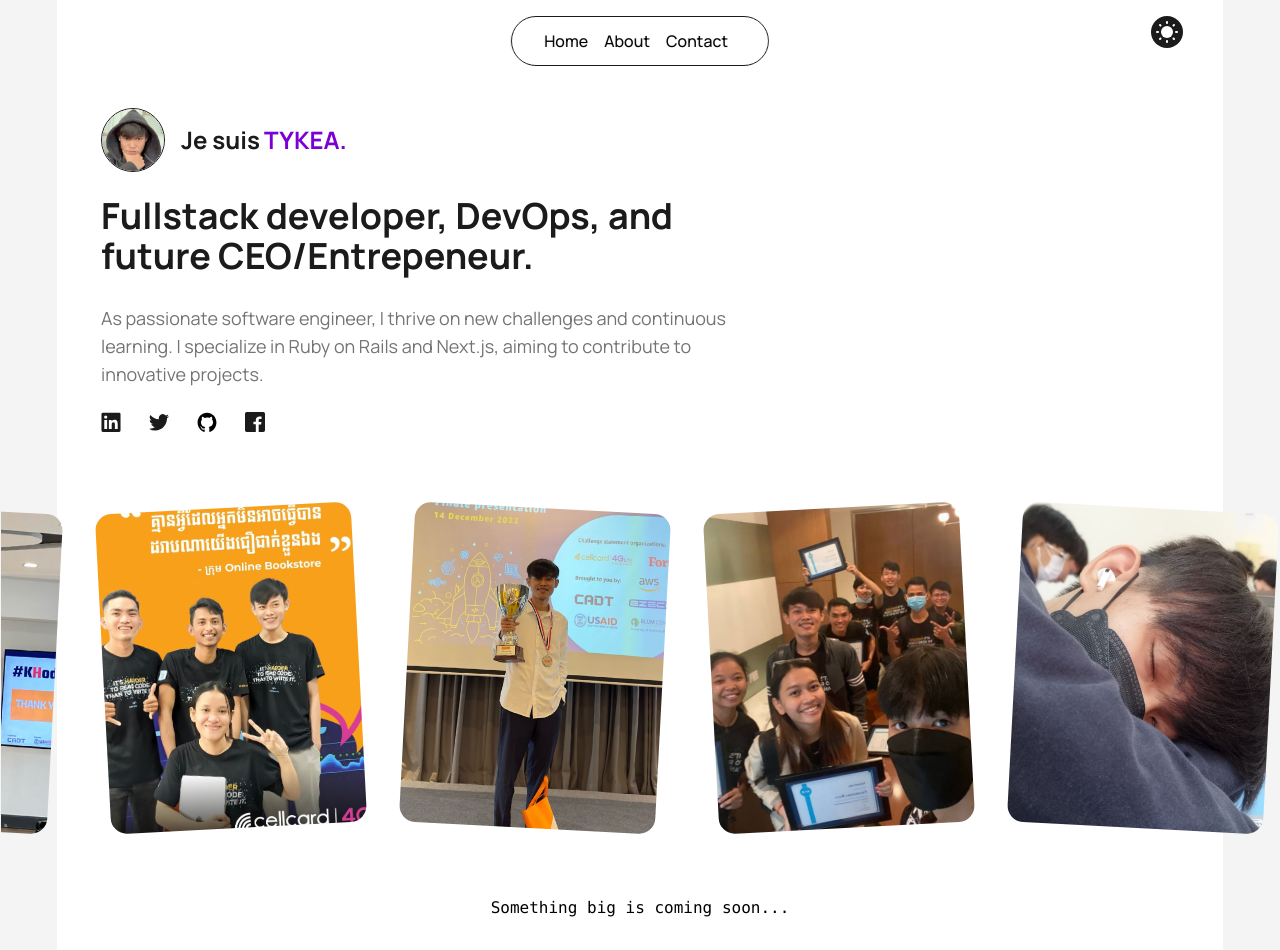
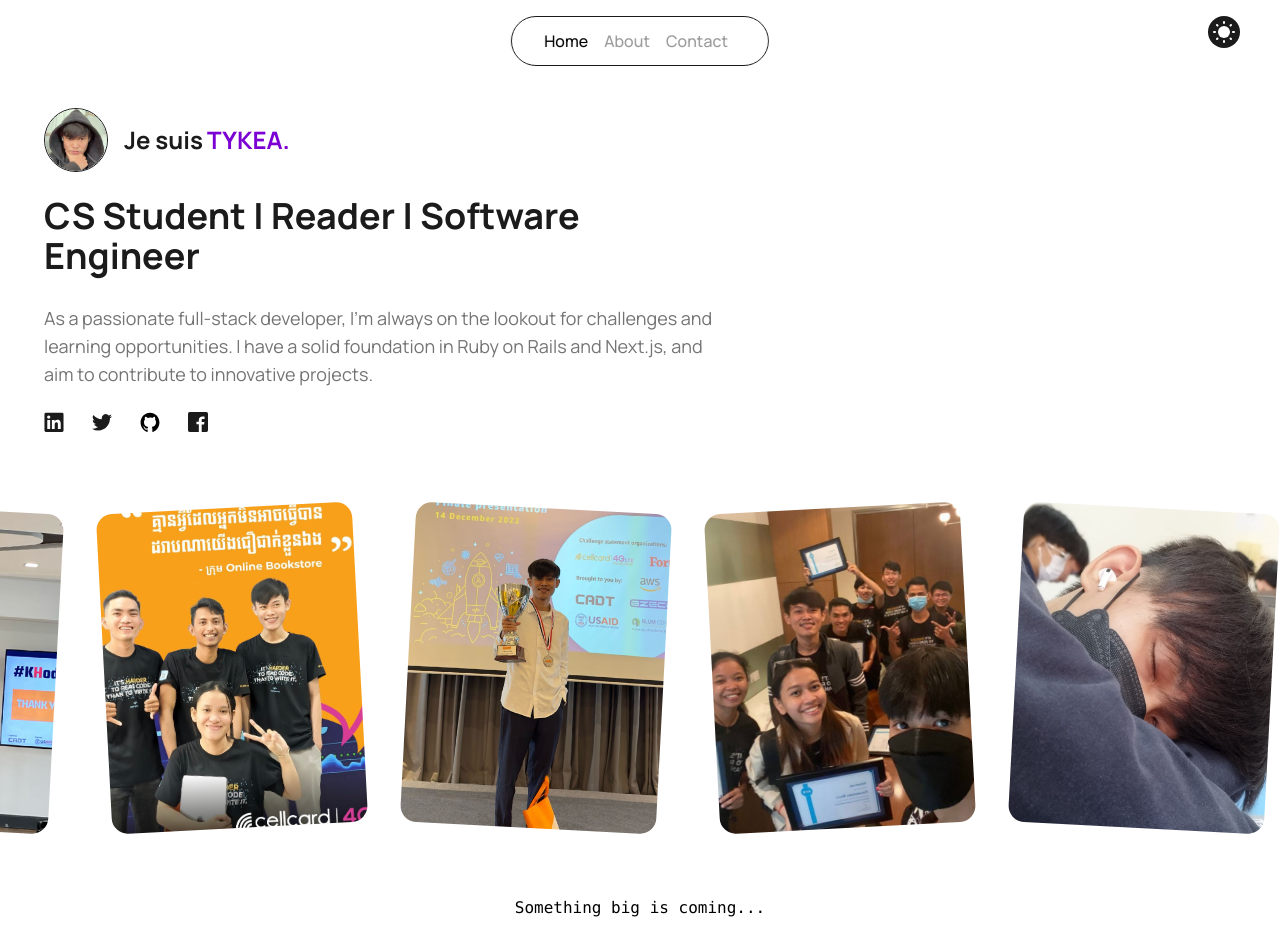
Before and after one commit to tykeaboyloy/my-profile, a Next.js app: page / in a window 1280 px wide. Shown: the top 950 px of the page. Built offline with nearby package versions, Linux system fonts and the light colour scheme.

Commit message:
turn off some functionalities

```diff
--- a/src/app/layout.js
+++ b/src/app/layout.js
@@ -60,7 +60,7 @@ export default function RootLayout({ children }) {
         className={cx(
           inter.variable,
           manrope.variable,
-          "font-mr dark:bg-dark sm:dark:bg-[#000000] bg-zinc-100"
+          "font-mr dark:bg-dark bg-white dark:border-x-[1px] dark:border-zinc-300/20"
         )}
       >
         <Script id="theme-switcher">
--- a/src/app/page.js
+++ b/src/app/page.js
@@ -8,13 +8,14 @@ import images from "./../../public/gallery/index";
 export default function Home() {
   const personalImage = images;
   return (
-    <div className="sm:mx-8 md:mx-14 border-x-[1px] border-zinc-100 dark:border-zinc-300/20 dark:bg-dark bg-[#fff]">
+    <div className=" dark:bg-dark bg-[#fff]">
       <PersonalDetails
-        header="Fullstack developer, DevOps, and future CEO/Entrepeneur."
+        header="CS Student | Reader | Software Engineer"
         name="TK"
-        detail="As passionate software engineer,
-        I thrive on new challenges and continuous learning.
-        I specialize in Ruby on Rails and Next.js, aiming to contribute to innovative projects."
+        detail="As a passionate full-stack developer,
+        I'm always on the lookout for challenges and learning opportunities.
+        I have a solid foundation in Ruby on Rails and Next.js,
+        and aim to contribute to innovative projects."
       />
       <PersonalGalery images={personalImage} />
       <main className="flex flex-col items-center justify-center mt-12">
@@ -23,7 +24,7 @@ export default function Home() {
         {/* <RecentPosts blogs={allBlogs} /> */}
         <pre className="dark:text-white text-black px-4 pb-8">
           {" "}
-          Something big is coming soon...{" "}
+          Something big is coming...{" "}
         </pre>
       </main>
     </div>
--- a/src/components/Footer/index.js
+++ b/src/components/Footer/index.js
@@ -15,7 +15,7 @@ const Footer = () => {
   console.log(errors);
 
   return (
-    <footer className="sm:rounded-2xl rounded-t-2xl bg-dark dark:bg-accentDark/90 sm:mx-5 flex flex-col items-center text-light dark:text-dark ">
+    <footer className="rounded-t-2xl bg-dark dark:bg-accentDark/90 flex flex-col items-center text-light dark:text-dark ">
       <h3 className="mt-16 font-medium dark:font-bold text-center capitalize text-2xl sm:text-3xl lg:text-4xl px-4">
         Interesting Stories | Updates | Guides
       </h3>
--- a/src/components/Header/index.js
+++ b/src/components/Header/index.js
@@ -28,7 +28,7 @@ const Header = () => {
     setClick(!click);
   };
   return (
-    <header className=" p-4 px-5 sm:px-10 flex justify-end items-center sm:mx-8 md:mx-14 dark:bg-dark bg-[#fff] border-x-[1px] border-zinc-100 dark:border-zinc-300/20">
+    <header className=" p-4 px-5 sm:px-10 flex justify-end items-center dark:bg-dark bg-[#fff] ">
       <button
         className="inline-block md:hidden z-50 mx-7"
         onClick={toggle}
@@ -81,10 +81,10 @@ const Header = () => {
         <Link href="/" className="mr-2">
           Home
         </Link>
-        <Link href="/about" className="mx-2">
+        <Link href="/" className="mx-2 opacity-40">
           About
         </Link>
-        <Link href="/contact" className="mx-2">
+        <Link href="/" className="mx-2 opacity-40">
           Contact
         </Link>
       </nav>
@@ -96,10 +96,10 @@ const Header = () => {
         <Link href="/" className="mr-2">
           Home
         </Link>
-        <Link href="/about" className="mx-2">
+        <Link href="/" className="mx-2 opacity-40">
           About
         </Link>
-        <Link href="/contact" className="mx-2">
+        <Link href="/" className="mx-2 opacity-40">
           Contact
         </Link>
       </nav>
--- a/src/components/Home/PersonalDetails.js
+++ b/src/components/Home/PersonalDetails.js
@@ -9,7 +9,7 @@ const PersonalDetail = (props) => {
       <h1 className="font-bold text-3xl md:text-4xl mt-6 max-w-xl">
         {props.header}
       </h1>
-      <p className="mt-7 text-md md:text-lg max-w-2xl text-gray">
+      <p className=" mt-7 text-md md:text-lg max-w-2xl text-gray">
         {props.detail}
       </p>
 
--- a/src/components/Home/PersonalGalllery.js
+++ b/src/components/Home/PersonalGalllery.js
@@ -17,7 +17,7 @@ const PersonalGalery = ({ images }) => {
   return (
     <div
       ref={scrollRef}
-      className={`flex scroll-smooth overflow-x-auto py-5 space-x-5 md:space-x-12 sm:-mx-8 md:-mx-14 my-3 bg-transparent justify-start lg:justify-center hide-scrollbar ${
+      className={`flex scroll-smooth overflow-x-auto py-5 space-x-5 md:space-x-12 my-3 bg-transparent justify-start lg:justify-center hide-scrollbar ${
         isLoaded ? "" : "invisible"
       }`}
     >
```
